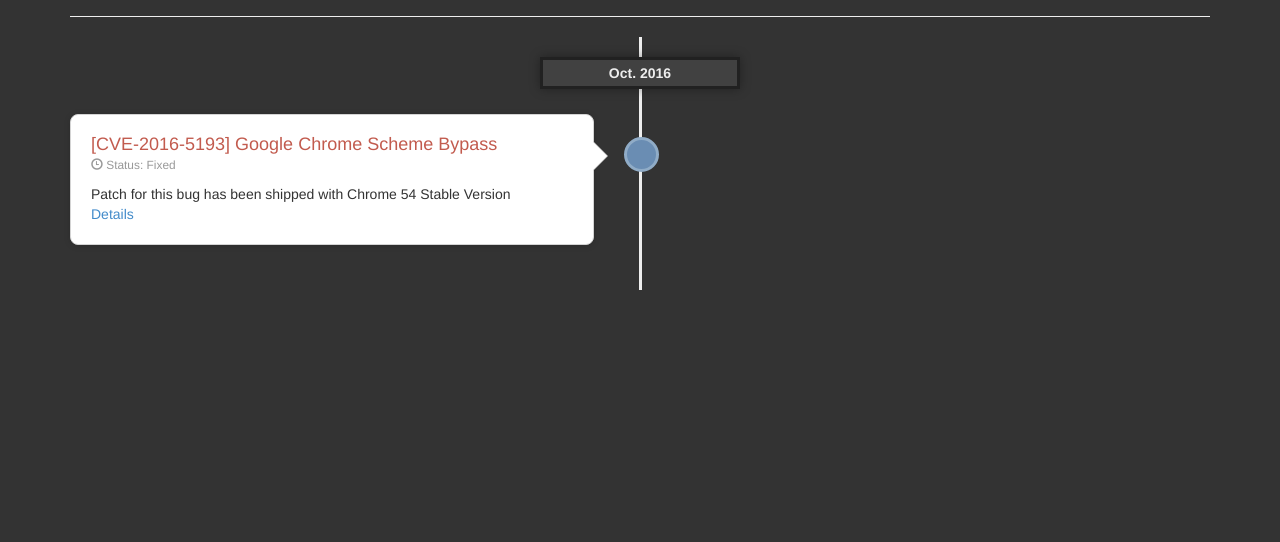
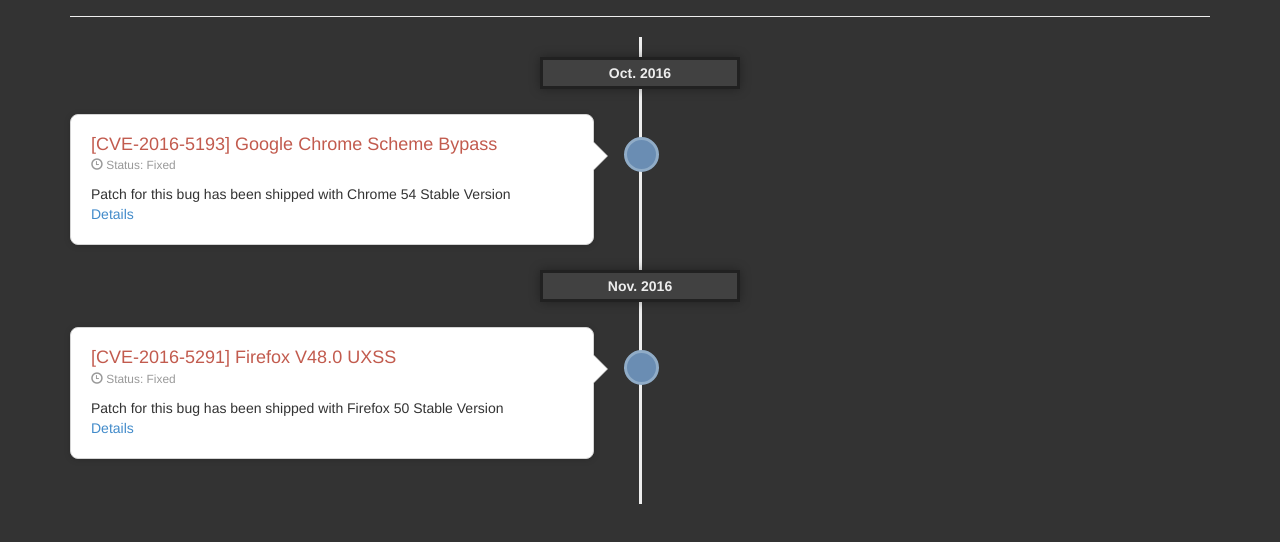
Before and after one commit to martinzhou2015/martinzhou2015.github.io, a plain HTML site: page index.html in a window 1280 px wide. Shown: the part 140-682 px from the top of the page. Drawn offline with nearby package versions, Linux system fonts and the light colour scheme; some icons are missing.

Commit message:
Update index.html

```diff
--- a/index.html
+++ b/index.html
@@ -32,6 +32,22 @@
         </div>
       </div>
     </li>
+
+	  <li><div class="tldate">Nov. 2016</div></li>
+
+    <li>
+      <div class="tl-circ"></div>
+      <div class="timeline-panel">
+        <div class="tl-heading">
+          <h4>[CVE-2016-5291] Firefox V48.0 UXSS </h4>
+          <p><small class="text-muted"><i class="glyphicon glyphicon-time"></i> Status: Fixed</small></p>
+        </div>
+        <div class="tl-body">
+		  <p>Patch for this bug has been shipped with Firefox 50 Stable Version</p>
+          <a href=#><p>Details</p></a>
+        </div>
+      </div>
+    </li>
   </ul>
 </div>
 
```
